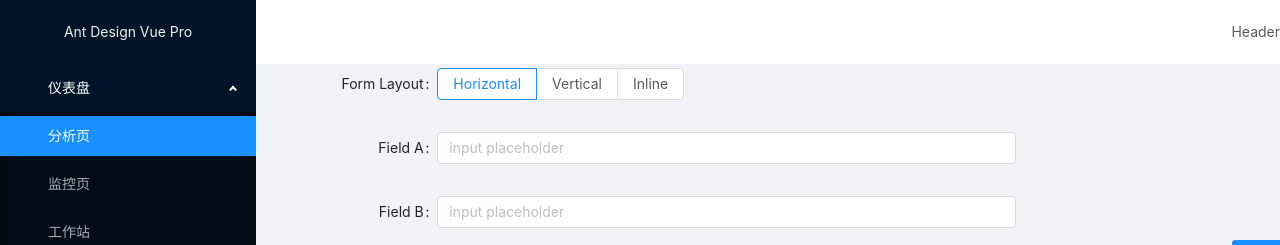
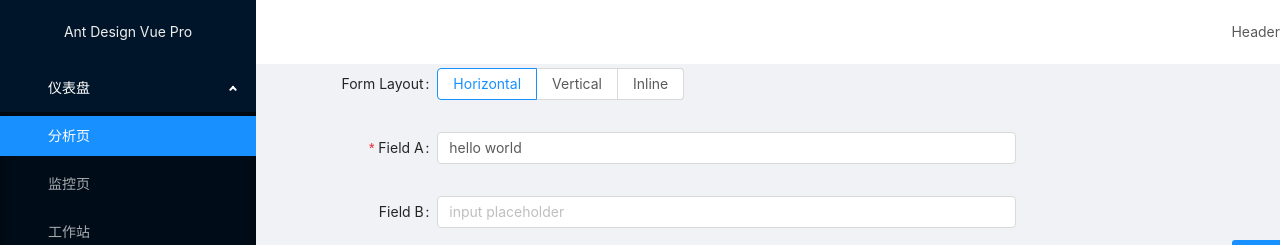
Before and after one commit to zhangxiaoshang/ant-design-vue-pro, a Vue app: page /form/basic-form in a window 1280 px wide. Shown: the top 245 px of the page. Built offline with nearby package versions, Linux system fonts and the light colour scheme.

Commit message:
初始化数据、自动校验、动态赋值

```diff
--- a/src/views/Forms/BasicForm.vue
+++ b/src/views/Forms/BasicForm.vue
@@ -1,6 +1,6 @@
 <template>
   <div>
-    <a-form :layout="formLayout">
+    <a-form :layout="formLayout" :form="form">
       <a-form-item
         label="Form Layout"
         :label-col="formItemLayout.labelCol"
@@ -19,10 +19,20 @@
         label="Field A"
         :label-col="formItemLayout.labelCol"
         :wrapper-col="formItemLayout.wrapperCol"
-        :validate-status="fieldAStatus"
-        :help="fieldAHelp"
       >
-        <a-input v-model="fieldA" placeholder="input placeholder" />
+        <a-input
+          v-decorator="[
+            'fieldA',
+            {
+              initialValue: 'hello',
+              rules: [
+                { required: true, message: '必须输入 fieldA' },
+                { min: 6, message: '长度至少为6' }
+              ]
+            }
+          ]"
+          placeholder="input placeholder"
+        />
       </a-form-item>
       <a-form-item
         label="Field B"
@@ -43,22 +53,19 @@ export default {
   data() {
     return {
       formLayout: "horizontal",
-      fieldA: "",
-      fieldAStatus: "",
-      fieldAHelp: ""
+      form: this.$form.createForm(this),
+      fieldA: ""
     };
   },
-  watch: {
-    fieldA(val) {
-      if (val.length < 5) {
-        this.fieldAStatus = "error";
-        this.fieldAHelp = "长度要大于5";
-      } else {
-        this.fieldAStatus = "";
-        this.fieldAHelp = "";
-      }
-    }
+
+  mounted() {
+    setTimeout(() => {
+      this.form.setFieldsValue({
+        fieldA: "hello world"
+      });
+    }, 3000);
   },
+
   computed: {
     formItemLayout() {
       const { formLayout } = this;
@@ -83,15 +90,13 @@ export default {
       this.formLayout = e.target.value;
     },
     handleSumbit() {
-      if (this.fieldA.length < 5) {
-        this.fieldAStatus = "error";
-        this.fieldAHelp = "长度要大于5";
-      } else {
-        console.log({
-          fieldAStatus: this.fieldAStatus,
-          fieldAHelp: this.fieldAHelp
-        });
-      }
+      this.form.validateFields((err, value) => {
+        if (!err) {
+          Object.assign(this, value);
+        } else {
+          console.log("value", value);
+        }
+      });
     }
   }
 };
```
